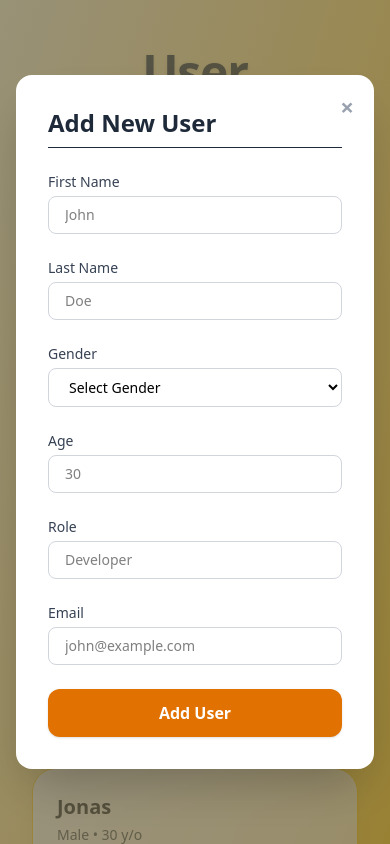
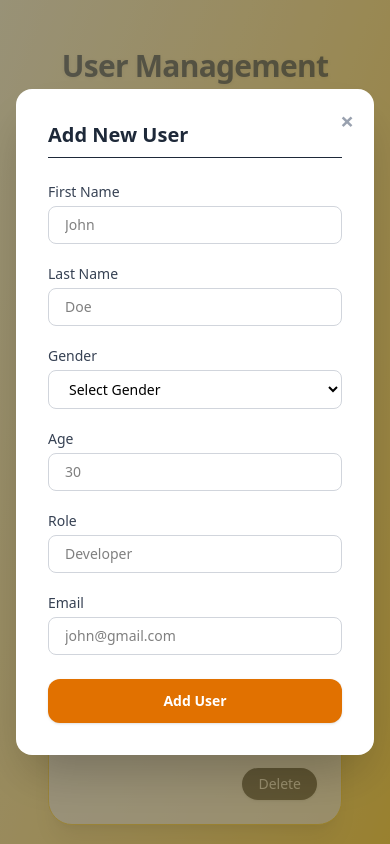
Before and after one commit to aldask/Peplink, a React (Vite) app: page / in a window 390 px wide. Both pictures are taken after a click on the button "Add User". Shown: the top 844 px of the page. Built offline with nearby package versions, Linux system fonts and the light colour scheme.

Commit message:
Improved mobile versions. Also fixed the issue with overflow in Chucks page

```diff
--- a/src/App.tsx
+++ b/src/App.tsx
@@ -4,7 +4,7 @@ import ChuckPage from "./pages/ChuckPage";
 
 function App() {
   return (
-    <div className="min-h-screen bg-gradient-to-br from-amber-100 to-amber-300 py-12 px-4 sm:px-10">
+    <div className="min-h-screen bg-gradient-to-br from-amber-100 to-amber-300 px-4 sm:px-10">
       <Routes>
         <Route path="/" element={<UsersPage />} />
         <Route path="/chuck" element={<ChuckPage />} />
--- a/src/components/AddUser.tsx
+++ b/src/components/AddUser.tsx
@@ -45,12 +45,12 @@ const AddUser = ({ onAddUser }: AddUserProps) => {
   };
 
   return (
-    <form onSubmit={handleSubmit} className="space-y-6">
-      <h2 className="text-2xl font-bold text-gray-800 border-b pb-2">
+    <form onSubmit={handleSubmit} className="space-y-6 text-sm sm:text-base">
+      <h2 className="text-xl sm:text-2xl font-bold text-gray-800 border-b pb-2">
         Add New User
       </h2>
 
-      <div className="grid sm:grid-cols-2 gap-6">
+      <div className="grid gap-5 sm:grid-cols-2">
         <FormInput
           name="f_name"
           label="First Name"
@@ -99,7 +99,7 @@ const AddUser = ({ onAddUser }: AddUserProps) => {
           name="email"
           type="email"
           label="Email"
-          placeholder="john@example.com"
+          placeholder="john@gmail.com"
           value={newUserForm.email}
           onChange={handleChange}
           required
@@ -109,7 +109,7 @@ const AddUser = ({ onAddUser }: AddUserProps) => {
       <div>
         <button
           type="submit"
-          className="w-full py-3 px-6 font-semibold text-white bg-amber-600 hover:bg-amber-700 rounded-xl transition shadow hover:shadow-md"
+          className="w-full py-3 px-6 font-semibold text-white bg-amber-600 hover:bg-amber-700 rounded-xl transition shadow hover:shadow-md text-sm sm:text-base"
         >
           Add User
         </button>
--- a/src/components/UsersList.tsx
+++ b/src/components/UsersList.tsx
@@ -8,20 +8,20 @@ interface UsersListProps {
 
 const UsersList = ({ users, onDeleteUser }: UsersListProps) => {
   return (
-    <section className="max-w-5xl mx-auto px-4 py-12">
-      <h1 className="text-4xl font-bold text-neutral-800 mb-10 text-center">
+    <section className="max-w-5xl mx-auto px-4 sm:px-6 py-10 sm:py-12">
+      <h1 className="text-2xl sm:text-4xl font-bold text-neutral-800 mb-8 sm:mb-10 text-center">
         User Profiles
       </h1>
 
       {users.length === 0 ? (
-        <div className="text-center mt-24 text-neutral-500">
-          <p className="text-xl font-medium">No users found</p>
+        <div className="text-center mt-16 sm:mt-24 text-neutral-500">
+          <p className="text-lg sm:text-xl font-medium">No users found</p>
           <p className="text-sm text-neutral-400 mt-1">
-            Start by adding a new one
+            Add a new user to get started
           </p>
         </div>
       ) : (
-        <div className="grid gap-6 sm:grid-cols-2 md:grid-cols-3">
+        <div className="grid gap-6 grid-cols-1 sm:grid-cols-2 md:grid-cols-3">
           {users.map((user) => (
             <UserCard
               key={user.id}
--- a/src/components/UsersSortion.tsx
+++ b/src/components/UsersSortion.tsx
@@ -5,7 +5,7 @@ const UsersSortion = ({ sortOption, onChange }: UserSortionProps) => {
     <select
       value={sortOption}
       onChange={(e) => onChange(e.target.value)}
-      className="sm:text-left text-center cursor-pointer w-full text-white bg-amber-600 hover:bg-amber-700 rounded-lg font-medium px-6 py-2 shadow-md transition pointer"
+      className="sm:text-left text-center w-full sm:w-auto bg-amber-600 hover:bg-amber-700 text-white font-semibold px-6 py-3 rounded-2xl shadow-md hover:shadow-lg transition duration-300 cursor-pointer text-sm sm:text-base"
     >
       <option value="asc">Sort by Name (A-Z)</option>
       <option value="desc">Sort by Name (Z-A)</option>
--- a/src/pages/ChuckPage.tsx
+++ b/src/pages/ChuckPage.tsx
@@ -6,7 +6,7 @@ const ChuckPage = () => {
   const navigate = useNavigate();
 
   return (
-    <div className="h-screen flex flex-col justify-center items-center px-4 sm:px-10 box-border overflow-hidden">
+    <div className="min-h-screen flex flex-col justify-center items-center py-12 px-6 sm:px-12 box-border overflow-hidden">
       <div className="relative max-w-3xl w-full bg-white rounded-3xl shadow-xl border border-amber-300 p-6 sm:p-10 flex flex-col items-center">
         <button
           onClick={() => navigate("/")}
--- a/src/pages/UsersPage.tsx
+++ b/src/pages/UsersPage.tsx
@@ -21,34 +21,30 @@ const UsersPage = () => {
   return (
     <>
       <div
-        className={`transition-opacity duration-300 max-w-5xl mx-auto ${
+        className={`transition-opacity duration-300 max-w-5xl mx-auto px-4 py-12 ${
           showModal ? "opacity-50 pointer-events-none" : ""
         }`}
       >
-        <h1 className="text-5xl font-extrabold text-center mb-14 text-gray-800 tracking-tight drop-shadow-sm">
+        <h1 className="text-3xl sm:text-5xl font-extrabold text-center mb-10 sm:mb-14 text-gray-800 tracking-tight drop-shadow-sm">
           User Management
         </h1>
-
-        <div className="mb-14 flex flex-col items-center space-y-4 sm:flex-row sm:space-y-0 sm:space-x-6 sm:justify-center">
+        <div className="mb-10 sm:mb-14 flex flex-col items-center space-y-3 sm:flex-row sm:space-y-0 sm:space-x-6 sm:justify-center">
           <button
             onClick={() => setShowModal(true)}
-            className="w-[80%] sm:w-auto bg-amber-600 hover:bg-amber-700 text-white font-semibold px-7 py-3 rounded-2xl shadow-md hover:shadow-lg transition duration-300 transform hover:-translate-y-1 active:scale-95"
+            className="w-full sm:w-auto bg-amber-600 hover:bg-amber-700 text-white font-medium sm:font-semibold text-sm sm:text-base px-6 py-2.5 sm:px-7 sm:py-3 rounded-2xl shadow-md hover:shadow-lg transition duration-300 transform hover:-translate-y-1 active:scale-95"
           >
             Add User
           </button>
-
-          <div className="w-[80%] sm:w-auto">
+          <div className="w-full sm:w-auto">
             <UsersSortion sortOption={sortOption} onChange={setSortOption} />
           </div>
-
           <button
             onClick={() => navigate("/chuck")}
-            className="w-[80%] sm:w-auto bg-amber-600 hover:bg-amber-700 text-white font-semibold px-7 py-3 rounded-2xl shadow-md hover:shadow-lg transition duration-300 transform hover:-translate-y-1 active:scale-95"
+            className="w-full sm:w-auto bg-amber-600 hover:bg-amber-700 text-white font-medium sm:font-semibold text-sm sm:text-base px-6 py-2.5 sm:px-7 sm:py-3 rounded-2xl shadow-md hover:shadow-lg transition duration-300 transform hover:-translate-y-1 active:scale-95"
           >
             Go to Chuck Norris
           </button>
         </div>
-
         <div className="max-w-4xl mx-auto">
           <UsersList users={sortedUsers} onDeleteUser={handleDeleteUser} />
         </div>
```
